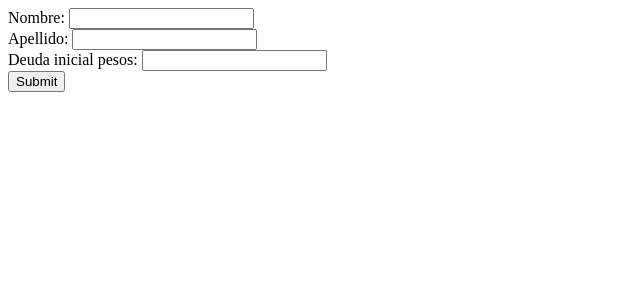
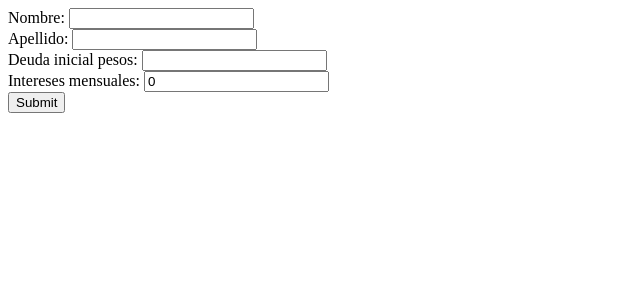
Before and after one commit to FacundoRodCas/debts_manager, a Django app: page /crear/ in a window 1280 px wide. Shown: the top 300 px of the page, without its empty margins (0-640 px from the left). Run offline with Django 5.2, Linux system fonts and the light colour scheme; parts of the project's set-up code (start-up, migrations or seed data) failed here and were passed over.

Commit message:
Colocamos intereses en el model, la form y  las views de Deudores

```diff
--- a/DeudasArs/DeudasArs/templates/home.html
+++ b/DeudasArs/DeudasArs/templates/home.html
@@ -3,6 +3,8 @@
 <head>
     <meta charset="UTF-8">
     <title>Gestor de deudas</title>
+    {% load static %}
+    <link rel="stylesheet" type="text/css" href= "{% static 'css/deudores.css' %}">
 </head>
 <body>
 <h1>BIENVENIDX</h1>
--- a/DeudasArs/Deudores/forms.py
+++ b/DeudasArs/Deudores/forms.py
@@ -6,4 +6,4 @@ from .models import Deudores
 class FormularioDeudores(ModelForm):
     class Meta:
         model = Deudores
-        fields = ['nombre', 'apellido', 'deuda_inicial_pesos']
+        fields = ['nombre', 'apellido', 'deuda_inicial_pesos', 'intereses_mensuales']
--- a/DeudasArs/Deudores/models.py
+++ b/DeudasArs/Deudores/models.py
@@ -7,6 +7,7 @@ class Deudores(models.Model):
     fecha = models.DateTimeField(auto_now_add=True)
     deuda_inicial_pesos = models.FloatField()
     deuda_inicial_dolares = models.FloatField()
+    intereses_mensuales = models.IntegerField(default=0)
     #usuario = models.ForeignKey()
     def __str__(self):
         return f"{self.nombre} {self.apellido}"
--- a/DeudasArs/Deudores/templates/deudores.html
+++ b/DeudasArs/Deudores/templates/deudores.html
@@ -2,12 +2,12 @@
 <html lang="en">
 <head>
     <meta charset="UTF-8">
-    <title>Title</title>
+    <title>Tus créditos</title>
     {% load static %}
     <link rel="stylesheet" type="text/css" href= "{% static 'css/deudores.css' %}">
 </head>
 <body>
-<h1>Sus deudores:</h1>
+<h1>Tus créditos:</h1>
 <div class = "contenedor">
     <div class="primer formulario">
     <form>
--- a/DeudasArs/Deudores/views.py
+++ b/DeudasArs/Deudores/views.py
@@ -2,14 +2,18 @@ from django.shortcuts import render, redirect
 from .models import Deudores
 from .forms import FormularioDeudores
 from .dolarjson import dolar_blue
-
+from datetime import date
 
 def mostrar_deudores(request):
     if request.method == 'GET':
         deudores = Deudores.objects.filter()
         deudas_actualizadas = []
+        today = date.today()
         for deudor in deudores:
-            deuda_actualizada = deudor.deuda_inicial_dolares * dolar_blue
+            meses = ((today.year - deudor.fecha.year) * 12) + (today.month - deudor.fecha.month)
+            interes = (deudor.deuda_inicial_dolares / 100) * deudor.intereses_mensuales
+            intereses_totales = interes * meses
+            deuda_actualizada = (deudor.deuda_inicial_dolares + intereses_totales) * dolar_blue
             deudas_actualizadas.append(deuda_actualizada)
         deudas = zip(deudores, deudas_actualizadas)
         return render(request, "deudores.html", {'deudas': deudas})
@@ -24,6 +28,7 @@ def crear_deuda(request):
             deudor = form.save(commit=False)
             #deudor.usuario = usuario
             deudor.deuda_inicial_dolares = deuda_inicial_pesos / dolar_blue
+            deudor.fecha = date.today()
             form.save()
             return redirect('deudores:')
         else:
```
Also changed, not shown: DeudasArs/Deudores/migrations/0003_deudores_intereses_mensuales.py (added), DeudasArs/db.sqlite3.
